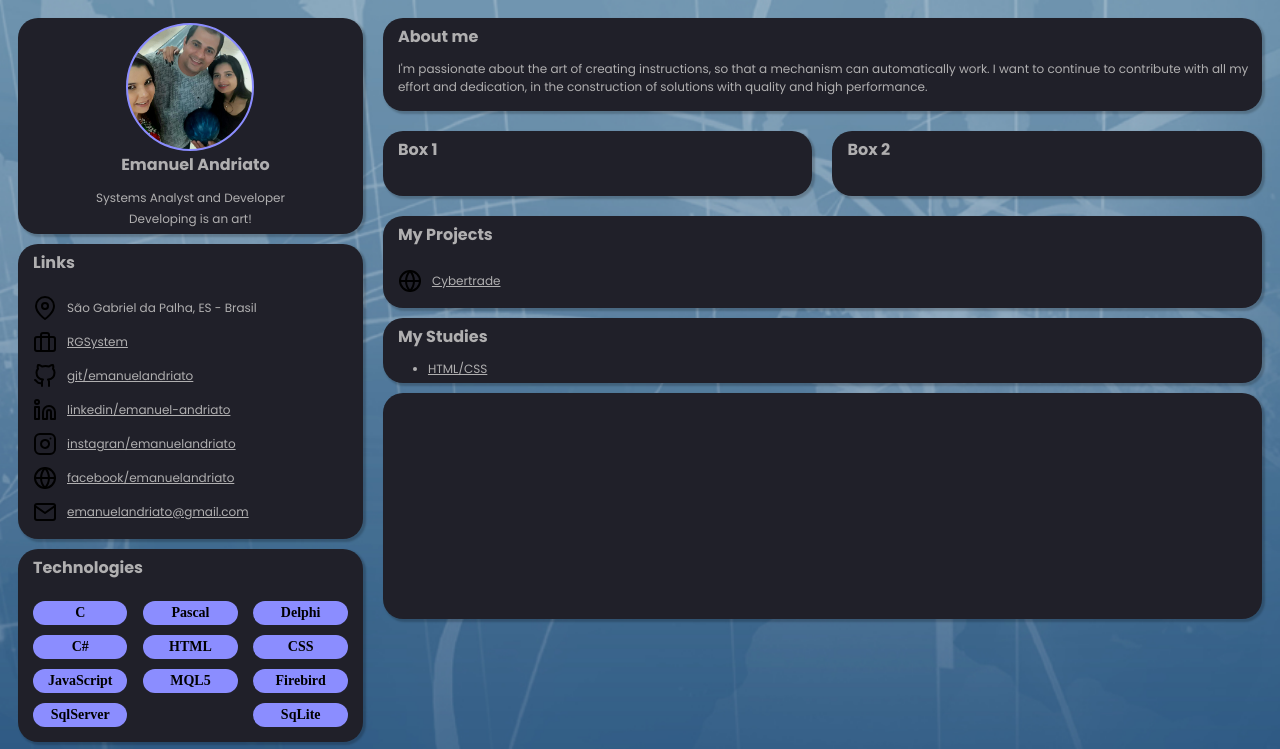
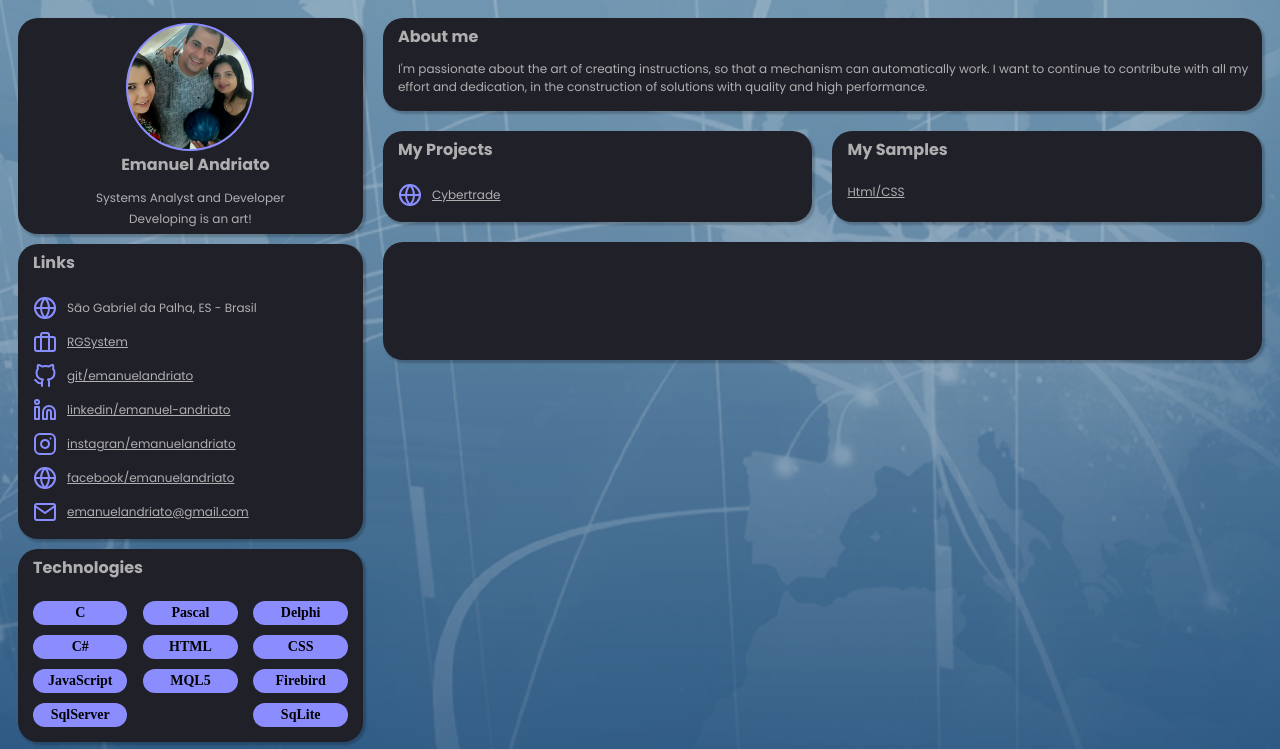
Before and after one commit to emanuelandriato/portfolio, a plain HTML site: page index.html in a window 1280 px wide. Shown: the top 749 px of the page. Drawn offline with Linux system fonts and the light colour scheme.

Commit message:
studing svg

```diff
--- a/assets/css/fonts.css
+++ b/assets/css/fonts.css
@@ -12,7 +12,8 @@ a {
 
 a:hover, a:focus {
     text-decoration: none;
-    color: #c4baf8;
+    /*color: #a8a9fd;*/
+    color: #ffd700;
     outline: 0;
 }
 
--- a/assets/css/style.css
+++ b/assets/css/style.css
@@ -110,7 +110,6 @@ ul{
     height: 128px;
     border-radius: 50% 50% 50% 50%;
     border: 2px solid #8b8dff;
-
 }
 
 .sphere{
@@ -131,11 +130,19 @@ ul{
     line-height: 16px;
 }
 
+.sphere:hover{
+    background-color: #ffd700;
+}
+
 .mypicture{
     background-image: url("../img/profile.jpg");
     background-position: center center;
     background-repeat: no-repeat;
     background-size: cover;
+}
+
+.border{
+    border: 1px dashed #8b8dff;
 }
 
 
--- /dev/null
+++ b/assets/css/svg.css
@@ -0,0 +1,54 @@
+
+.icon{
+    background-repeat: no-repeat;
+    background-position: center center;
+    height: 24px;
+    width: 24px;
+    filter: invert(56%) sepia(71%) saturate(2063%) hue-rotate(208deg) brightness(101%) contrast(100%);
+}
+
+.icon:hover{
+    filter: invert(70%) sepia(99%) saturate(562%) hue-rotate(360deg) brightness(105%) contrast(103%);
+}
+
+.globe{
+    background-image: url("../img/globe.svg");
+}
+.instagran{
+    background-image: url("../img/instagram.svg");
+}
+.github{
+    background-image: url("../img/github.svg");
+}
+.pinmap{
+    background-image: url("../img/instagram.svg");
+}
+.briefcase{
+    background-image: url("../img/briefcase.svg");
+}
+.linkedin{
+    background-image: url("../img/linkedin.svg");
+}
+.email{
+    background-image: url("../img/mail.svg");
+}
+
+
+
+
+
+/*Sample page css*/
+.sample-svg:hover{
+    fill: rgb(83, 185, 240);
+    stroke: rgb(255, 2, 2);
+}
+
+.sample-icon-background
+{
+    background-image: url("../img/arrow-right.svg");
+    background-position: center center;
+    background-repeat: repeat-x;
+}
+.sample-icon-background:hover{
+    filter: invert(27%) sepia(51%) saturate(2878%) hue-rotate(346deg) brightness(104%) contrast(97%);
+}
--- a/index.html
+++ b/index.html
@@ -7,6 +7,7 @@
 
     <link rel="stylesheet" href="assets/css/fonts.css">
     <link rel="stylesheet" href="assets/css/style.css">
+    <link rel="stylesheet" href="assets/css/svg.css">
     <link rel="shortcut icon" href="assets/img/favicon1.ico" type="image/x-icon">
     <title class="title">Portfolio-Emanuel Andriato</title>
 </head>
@@ -27,30 +28,30 @@
                 <h2>Links</h2>
                 <div class="container column margin-10 gap">
                     <item class="container align-center gap">
-                        <img src="assets/img/map-pin.svg" alt="location">São Gabriel da Palha, ES - Brasil
+                        <div class="icon globe"></div>São Gabriel da Palha, ES - Brasil
                     </item>
                     <item class="container align-center gap">
-                        <img src="assets/img/briefcase.svg" alt="work">
+                        <div class="icon briefcase"></div>
                         <a href="http://www.rgsystem.com.br/" target="_blank">RGSystem</a>
                     </item>
                     <item class="container align-center gap">
-                        <img src="assets/img/github.svg" alt="git">
+                        <div class="icon github"></div>
                         <a href="https://github.com/emanuelandriato/" target="_blank">git/emanuelandriato</a>
                     </item>
                     <item class="container align-center gap">
-                        <img src="assets/img/linkedin.svg" alt="linkedin">
+                        <div class="icon linkedin"></div>
                         <a href="https://www.linkedin.com/in/emanuel-andriato-4062b4a7/" target="_blank">linkedin/emanuel-andriato</a>
                     </item>
                     <item class="container align-center gap">
-                        <img src="assets/img/instagram.svg" alt="instagran">
+                        <div class="icon instagran"></div>
                         <a href="https://www.instagram.com/emanuelandriato/" target="_blank">instagran/emanuelandriato</a>
                     </item>
                     <item class="container align-center gap">
-                        <img src="assets/img/globe.svg" alt="globe">
+                        <div class="icon globe"></div>
                         <a href="https://www.facebook.com/EmanuelAndriato" target="_blank">facebook/emanuelandriato</a>
                     </item>
                     <item class="container align-center gap">
-                        <img src="assets/img/mail.svg" alt="mail">
+                        <div class="icon email"></div>
                         <a href="mailto:emanuelandriato@gmail.com">emanuelandriato@gmail.com</a>
                     </item>
 
@@ -98,15 +99,15 @@
                     <ul>
                         <li>
                             <a href="https://www.rgsystem.com.br/" target="_blank" alt="RGSystem">RGSystem</a>
-                            <br>Desenvolvedor de Sistemas - 02/2018
+                            <br>Desenvolvedor de Sistemas - 02/2018 ~ current
                         </li>
                         <li>
                             <a href="https://www.atualsistemas.net/" target="_blank" alt="AtualSistemas">Atual Sistemas</a>
-                            <br>Analista de qualidade - 10/2016 à 08/2017
+                            <br>Analista de qualidade - 10/2016 ~ 08/2017
                         </li>
                         <li>
                             <a href="https://www.gestormatriz.com.br/" target="_blank" alt="MatrizSistemas">Matriz Sistemas</a>
-                            <br>Analista e Desenvolvedor de Sistemas - 06/12 à 09/2016
+                            <br>Analista e Desenvolvedor de Sistemas - 06/12 ~ 09/2016
                         </li>
                     </ul>
             </div>
@@ -123,41 +124,31 @@
             </div>
 
             <div class="container">
-                <div class="box column force-size">
-                    <h2>Box 1</h2>
-                    <br>
-                </div>
-                <div class="box force-size">
-                    <h2>Box 2</h2>
-                    <br>
-                </div>
-            </div>
-
 
                 <!--My Projects-->
-            <div class="box column">
+                <div class="box column force-size">
                     <h2>My Projects</h2>
                     <div class="container column margin-10 gap">
                         <item class="container align-center gap">
-                        <img src="assets/img/globe.svg" alt="cybertrade">
+                            <div class="icon globe"></div>
                             <a href="http://cybertrade.com.br/index.html" target="_blank" alt="cybertrade">Cybertrade</a>
                         </item>
                     </div>
                 </div>
 
-            <div class="box column">
-                <h2>My Studies</h2>
-                <ul>
-                    <li>
-                        <a href="src/studies/studies.html" target="_blank">HTML/CSS</a>
-                    </li>
-
-                </ul>
+                 <!--My Samples-->
+                <div class="box column force-size">
+                    <h2>My Samples</h2>
+                    <div class="container column margin-10 gap">
+                    <a href="src/studies/studies.html" target="_blank" alt="studies">Html/CSS</a>
+                    </div>
                 </div>
 
+            </div>
+
+            <!--Box Container-->
             <div class="box">
                 <h2></h2>
-                <br><br><br><br><br><br>
                 <br><br><br><br><br><br>
             </div>
 
```
Also changed, not shown: src/studies/studies.html (+3 -0 lines), src/studies/svg.html (+56 -1 lines), assets/img/arrow-right.svg (added). Lines whose indentation alone changed are shown as unchanged.
